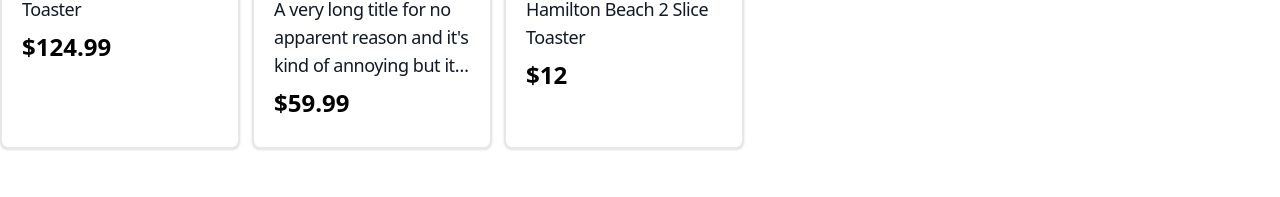
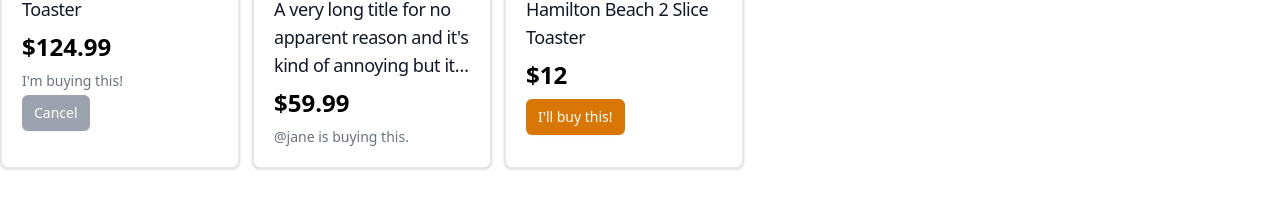
Before and after one commit to atulyamiglani/wishy-frontend, a React (Create React App) app: page /wishlist/1 in a window 1280 px wide. Shown: the part 491-688 px from the top of the page. Built offline with nearby package versions, Linux system fonts and the light colour scheme.

Commit message:
more work

```diff
--- a/src/App.tsx
+++ b/src/App.tsx
@@ -1,4 +1,4 @@
-import React, { createContext, useState } from "react";
+import React, { createContext, useState, useEffect } from "react";
 import { BrowserRouter, Navigate, Route, Routes } from "react-router-dom";
 import Home from "./Components/Home";
 import Profile from "./Components/Profile";
@@ -49,6 +49,17 @@ export const CurrentUserContext = createContext<{
 
 function App() {
   const [user, setUser] = useState<null | User>(null);
+  const myUser: User = {
+    firstName: "John",
+    lastName: "Doe",
+    username: "johndoe",
+    email: "john@john.com",
+    phone: "1234567890",
+    isWishing: false
+  }
+  useEffect(() => {
+    setUser(myUser);
+  }, []);
 
   return (
     <CurrentUserContext.Provider value={{ user, setUser }}>
--- /dev/null
+++ b/src/Components/Wishlist/BuyingButton.tsx
@@ -0,0 +1,70 @@
+import React from 'react';
+import { WishlistProductInfo } from '../../App';
+import { CurrentUserContext } from '../../App';
+import { useState } from 'react';
+
+const OtherUserBuyingText: React.FC<{ productInfo: WishlistProductInfo }> = ({ productInfo }) => {
+    return (
+        <p className='text-gray-500 text-sm'>@{productInfo.buyerId} is buying this.</p>
+    );
+}
+
+const UserBuyingButton: React.FC<{ productInfo: WishlistProductInfo }> = ({ productInfo }) => {
+    return (
+        <>
+            <p className='text-gray-500 text-sm mb-1'>I'm buying this!</p>
+            <button
+                className="inline-flex justify-center rounded-md shadow-sm px-3 py-2 bg-gray-400 text-sm font-medium text-white hover:bg-gray-300"
+            >
+                Cancel
+            </button>
+        </>
+    );
+}
+
+const BuyableButton: React.FC<{ productInfo: WishlistProductInfo }> = ({ productInfo }) => {
+    return (
+        <button
+            className="inline-flex justify-center mb-1 rounded-md shadow-sm px-3 py-2 bg-amber-600 text-sm font-medium text-white hover:bg-amber-500"
+        >
+            I'll buy this!
+        </button>
+    );
+}
+
+const BuyingButton: React.FC<{ productInfo: WishlistProductInfo | null }> = ({ productInfo }) => {
+    enum ProductState {
+        BUYABLE,
+        BOUGHT_BY_OTHER,
+        BOUGHT_BY_USER,
+        NONE
+    }
+
+    const { user } = React.useContext(CurrentUserContext);
+    console.log(user);
+    const [productState, setProductState] = React.useState<ProductState>(ProductState.NONE);
+
+    React.useEffect(() => {
+        if (productInfo && user) {
+            if (productInfo.buyerId === user.username) {
+                setProductState(ProductState.BOUGHT_BY_USER);
+            } else if (productInfo.buyerId) {
+                setProductState(ProductState.BOUGHT_BY_OTHER);
+            } else {
+                setProductState(ProductState.BUYABLE);
+            }
+        } else {
+            setProductState(ProductState.NONE);
+        }
+    }, [productInfo, user]);
+
+    return (
+        <>
+            {productState === ProductState.BUYABLE && <BuyableButton productInfo={productInfo!} />}
+            {productState === ProductState.BOUGHT_BY_OTHER && <OtherUserBuyingText productInfo={productInfo!} />}
+            {productState === ProductState.BOUGHT_BY_USER && <UserBuyingButton productInfo={productInfo!} />}
+        </>
+    );
+};
+
+export default BuyingButton;
--- a/src/Components/Wishlist/index.tsx
+++ b/src/Components/Wishlist/index.tsx
@@ -6,6 +6,7 @@ import ProductRemoveButton from "./ProductRemoveButton";
 import { useState, useEffect } from "react";
 import mockWishlists from "../../MockDB/wishlists.json";
 import mockProducts from "../../MockDB/products.json";
+import BuyingButton from "./BuyingButton";
 
 const WishlistView: React.FC = () => {
   //get wishlist
@@ -33,7 +34,7 @@ const WishlistView: React.FC = () => {
   //get viewing state
   const { user } = React.useContext(CurrentUserContext);
   let showRemoveButton = user && wishlist.owner === user.username; //requires a logged in user
-  let showBuyButton = user && !showRemoveButton && !user.isWishing; //requires a logged in user in gifting mode who is not the owner of the list
+  let showBuyButton = true; //user && !showRemoveButton && !user.isWishing; //requires a logged in user in gifting mode who is not the owner of the list
 
   return (
     <div className="container m-auto">
@@ -62,11 +63,13 @@ const WishlistView: React.FC = () => {
               key={product.tcin}
               product={product}
               bottomContent={
-                showRemoveButton && (
+                showRemoveButton ? (
                   <ProductRemoveButton
                     productId={product.tcin}
                     onRemove={() => {}}
                   />
+                ) : showBuyButton && (
+                  <BuyingButton productInfo={wishlist.productInfos.find((info) => info.productId === product.tcin) || null}/>
                 )
               }
             />
--- a/src/MockDB/wishlists.json
+++ b/src/MockDB/wishlists.json
@@ -6,11 +6,11 @@
         "productInfos": [
             {
                 "productId": "1",
-                "buyerId": null
+                "buyerId": "johndoe"
             },
             {
                 "productId": "2",
-                "buyerId": null
+                "buyerId": "jane"
             },
             {
                 "productId": "3",
@@ -41,6 +41,6 @@
                 "buyerId": null
             }
         ],
-        "owner": "jason"
+        "owner": "johndoe"
     }
 ]
```
